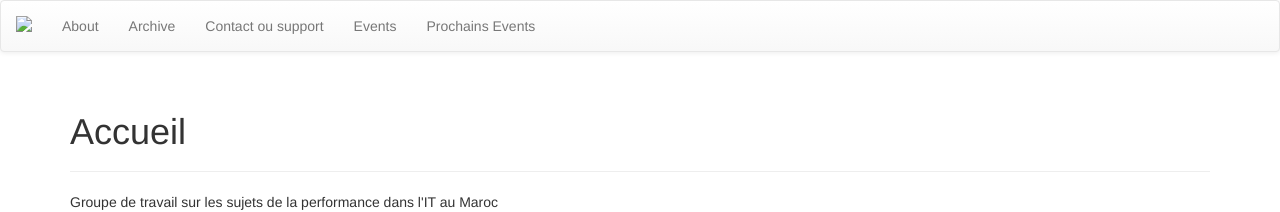
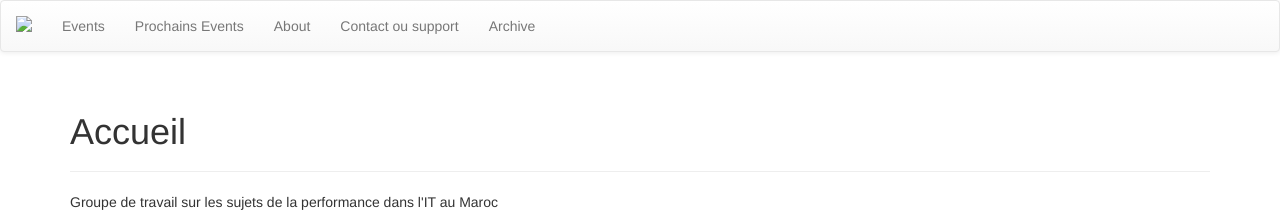
Before and after one commit to perfug-morocco/perfug-morocco.github.io, a Jekyll site: the page built from index.md, in a window 1280 px wide. Shown: the top 212 px of the page. Built offline with Jekyll 4.4.1, drawn with Linux system fonts in a browser that asks for light colours; nearby versions of some CDN libraries; library files that are not in the unit come from our copies.

Commit message:
menu static

```diff
--- a/_includes/themes/bootstrap-3/default.html
+++ b/_includes/themes/bootstrap-3/default.html
@@ -60,9 +60,16 @@
         <!-- Collect the nav links, forms, and other content for toggling -->
         <div class="collapse navbar-collapse" id="jb-navbar-collapse">
           <ul class="nav navbar-nav">
-            {% assign pages_list = site.pages %}
-            {% assign group = 'navigation' %}
-            {% include JB/pages_list %}
+            <li ><a href="/pages/events.html" class="active">Events</a></li>
+
+            <li><a href="/pages/prochainsEvents.html">Prochains Events</a></li>
+
+            <li><a href="/pages/about.html">About</a></li>
+
+            <li><a href="/pages/contact.html">Contact ou support</a></li>
+
+             <li><a href="/archive.html">Archive</a></li>
+
           </ul>
 
         </div><!-- /.navbar-collapse -->
```
